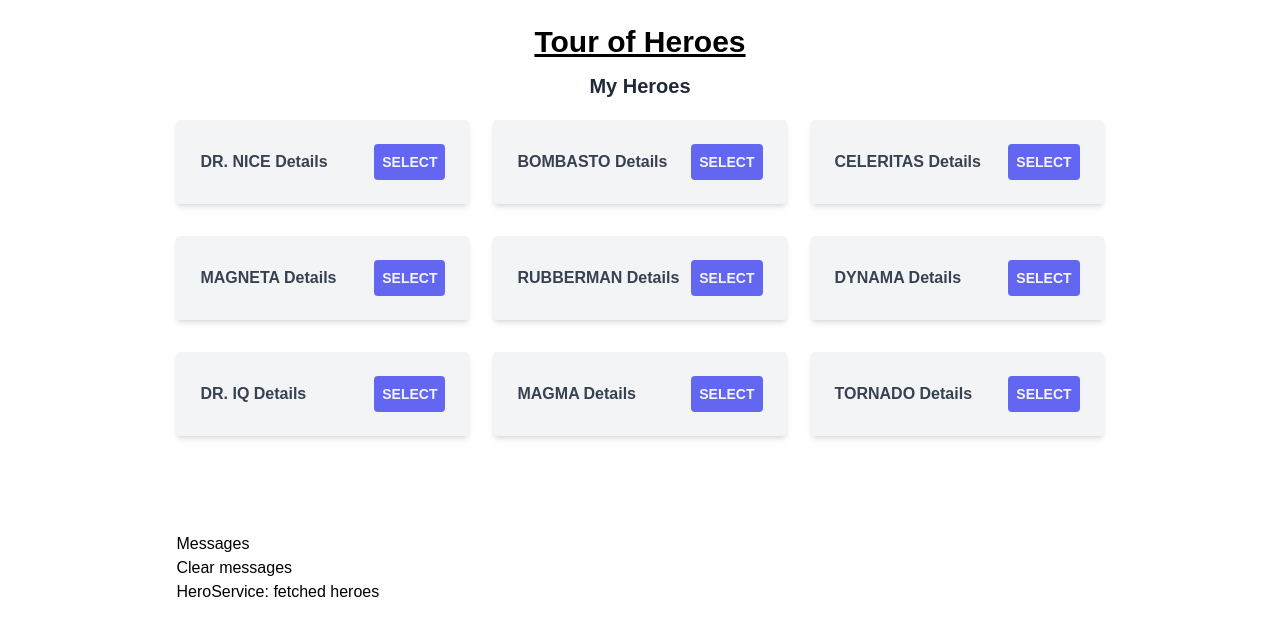
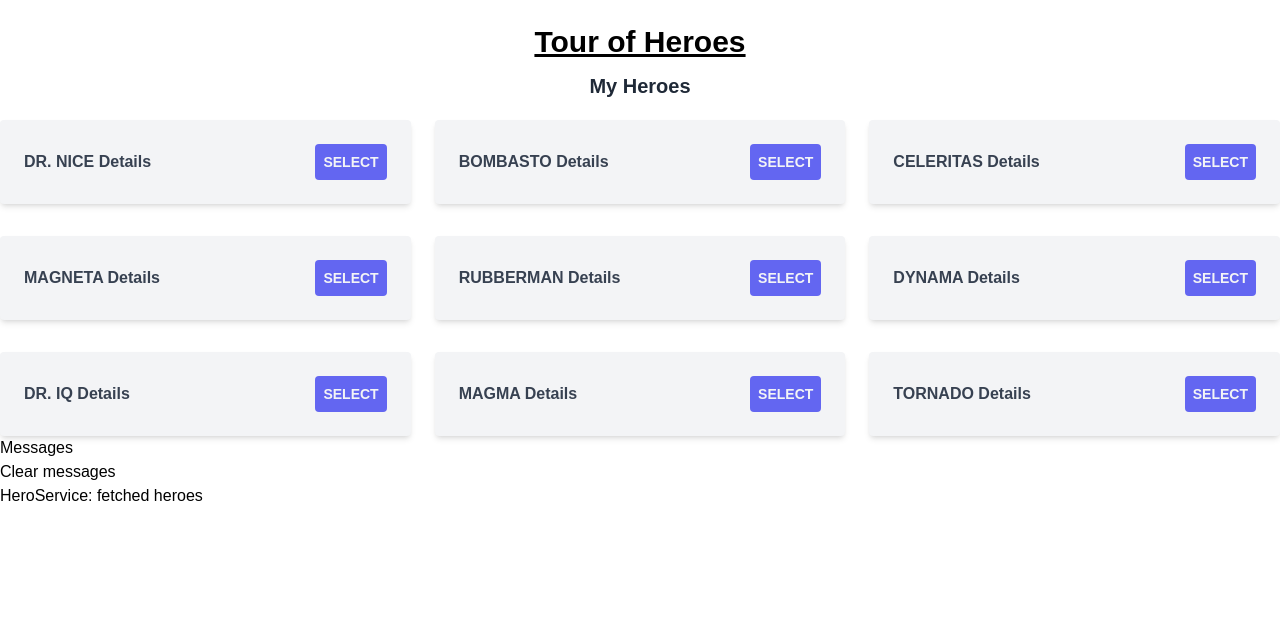
Before and after one commit to b0yu-li/angular-tour-of-heroes, an Angular app: page /heroes in a window 1280 px wide. Before the commit this address led to /. Shown: the top 636 px of the page. Built offline with nearby package versions, Linux system fonts and the light colour scheme.

Commit message:
feat: incorporate navigation feature

```diff
--- a/src/app/app.component.html
+++ b/src/app/app.component.html
@@ -1,7 +1,5 @@
-<div class="grid place-content-center">
-    <h1 class="mt-6 text-3xl font-bold underline text-center">{{title}}</h1>
-    <app-heroes class="flex flex-col"></app-heroes>
-    <app-messages></app-messages>
-</div>
+<h1 class="mt-6 text-3xl font-bold underline text-center">{{title}}</h1>
 
 <router-outlet />
+
+<app-messages></app-messages>
--- a/src/app/app.routes.ts
+++ b/src/app/app.routes.ts
@@ -1,3 +1,8 @@
 import { Routes } from '@angular/router';
+import { HeroDetailComponent } from './hero-detail/hero-detail.component';
+import { HeroesComponent } from './heroes/heroes.component';
 
-export const routes: Routes = [];
+export const routes: Routes = [
+    { path: 'detail/:id', component: HeroDetailComponent },
+    { path: 'heroes', component: HeroesComponent }
+];
```
Also changed, not shown: 1 other file (tests, documents, lock files or other folders).
